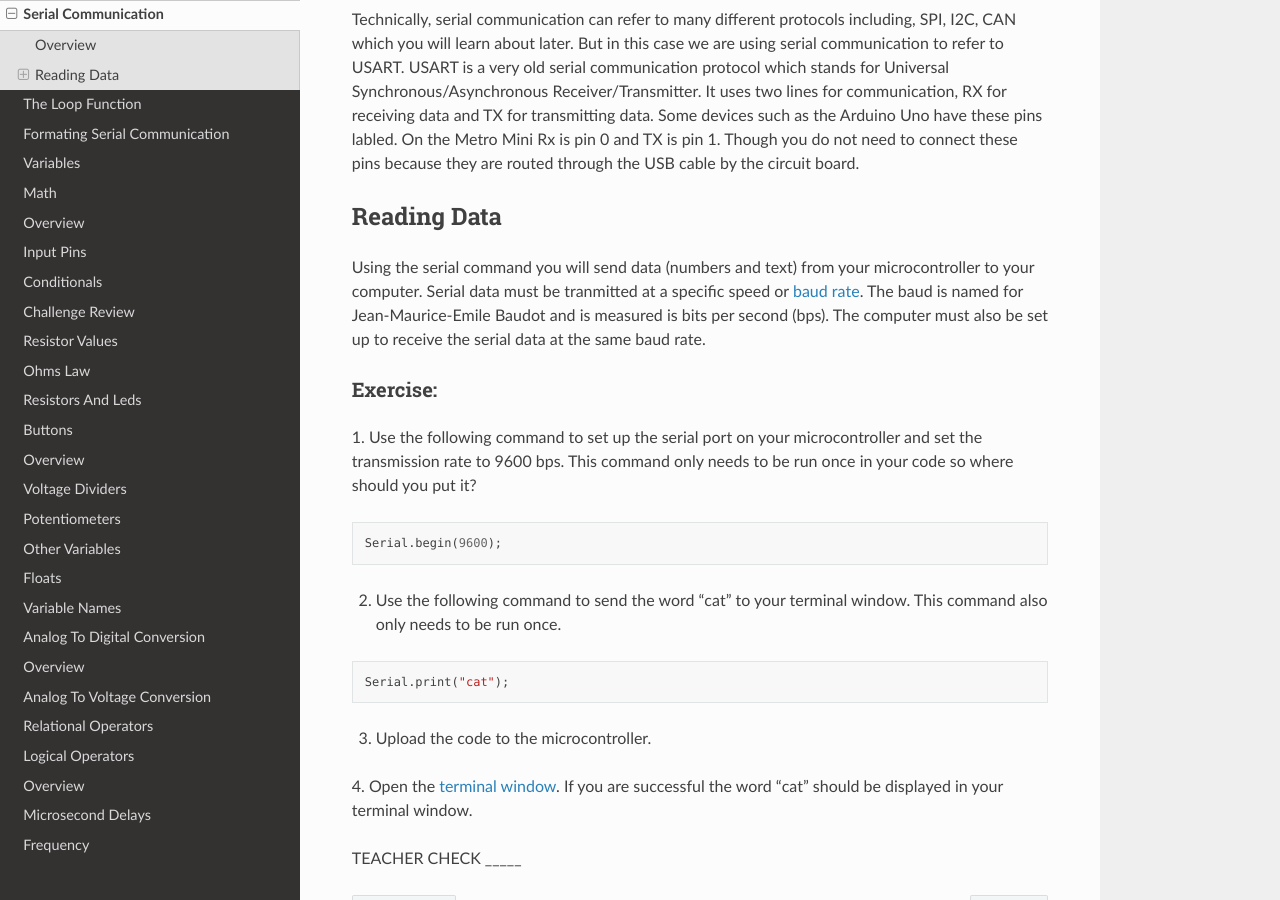
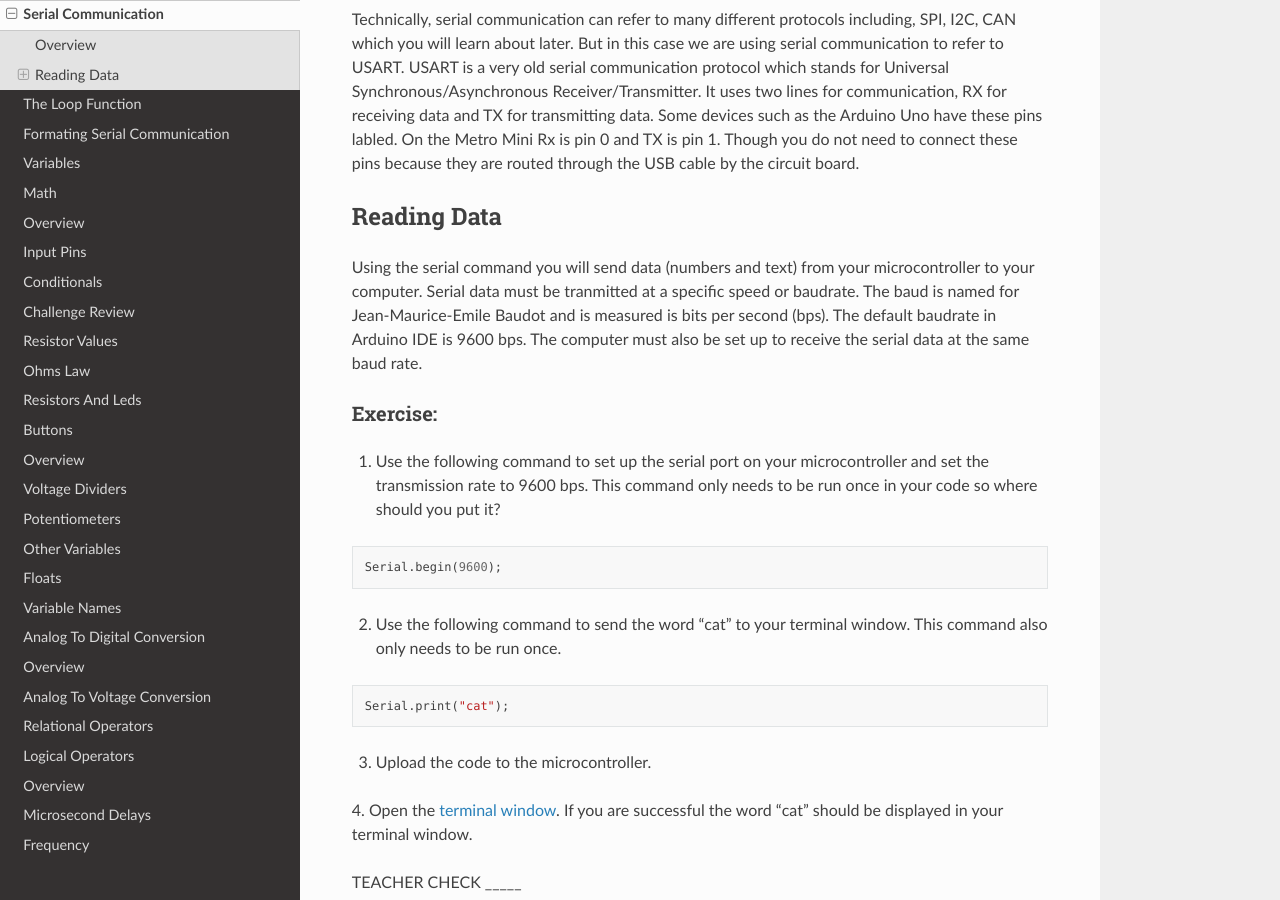
Before and after one commit to maxtkc/mvths-wiki, a Sphinx documentation site: the page built from docs/014-serial-communication.rst, in a window 1280 px wide and 900 px high, scrolled down 352 px. Built offline with Sphinx 7.4.7 and the Read the Docs theme 2.0.0, drawn with Linux system fonts in a browser that asks for light colours; pages that are not in the unit, such as notebooks, are missing from menus.

Commit message:
Update 014-serial-communication.rst

```diff
--- a/docs/014-serial-communication.rst
+++ b/docs/014-serial-communication.rst
@@ -11,26 +11,18 @@ Technically, serial communication can refer to many different protocols includin
 Reading Data
 ------------
 
-Using the serial command you will send data (numbers and text) from
-your microcontroller to your computer. Serial data must be tranmitted
-at a specific speed or `baud rate <https://docs.google.com/document/d/1BmZbXzxnD2j17QToSZ9jeZmnP7burwfksfQq2v4zu-Y/edit#bookmark=id.akrmhbnr74pi>`__. The baud is named for Jean-Maurice-Emile
-Baudot and is measured is bits per second (bps). The computer must
-also be set up to receive the serial data at the same baud rate.
+Using the serial command you will send data (numbers and text) from your microcontroller to your computer. Serial data must be tranmitted at a specific speed or baudrate. The baud is named for Jean-Maurice-Emile Baudot and is measured is bits per second (bps). The default baudrate in Arduino IDE is 9600 bps. The computer must also be set up to receive the serial data at the same baud rate.
 
 Exercise:
 ~~~~~~~~~
 
-1. Use the following command to set up the serial port on your
-microcontroller and set the transmission rate to 9600 bps. This
-command only needs to be run once in your code so where should
-you put it?
+1. Use the following command to set up the serial port on your microcontroller and set the transmission rate to 9600 bps. This command only needs to be run once in your code so where should you put it?
 
 .. code-block:: c
 
    Serial.begin(9600);
 
-2. Use the following command to send the word "cat" to your terminal
-   window. This command also only needs to be run once.
+2. Use the following command to send the word "cat" to your terminal window. This command also only needs to be run once.
 
 .. code-block:: c
 
```
